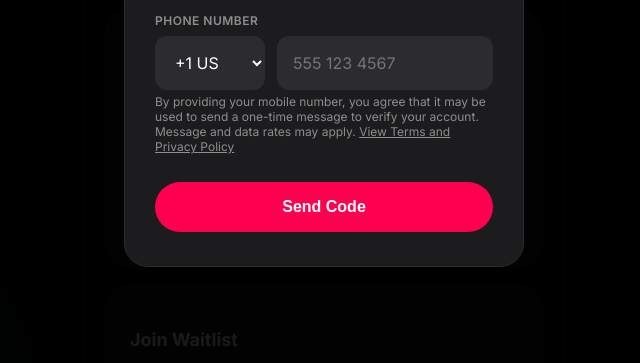
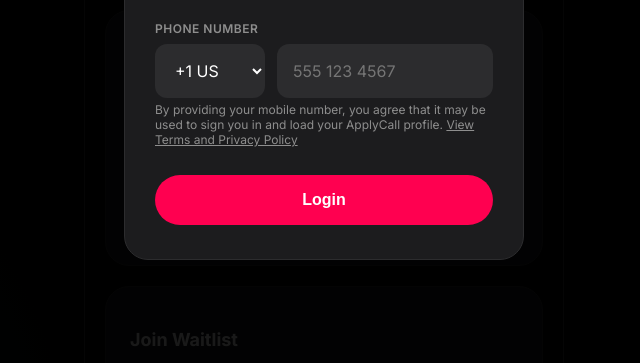
Before and after one commit to applycalljobs/betatest, a plain HTML site: page index.html in a window 1280 px wide. Both pictures are taken after a click on the button "Login". Shown: the part 338-701 px from the top of the page, without its empty margins (316-956 px from the left). Drawn offline with Linux system fonts and the light colour scheme.

Commit message:
Add files via upload

```diff
--- a/index.html
+++ b/index.html
@@ -45,10 +45,10 @@
             </div>
           </div>
           <p class="form-note" style="text-align: left; font-size: 12px; margin-top: 4px;">
-            By providing your mobile number, you agree that it may be used to send a one-time message to verify your account. Message and data rates may apply.
+            By providing your mobile number, you agree that it may be used to sign you in and load your ApplyCall profile.
             <a href="#" id="login-terms-link" style="color: var(--muted); text-decoration: underline;">View Terms and Privacy Policy</a>
           </p>
-          <button id="btn-request-otp" class="button" style="margin-top: 16px;">Send Code</button>
+          <button id="btn-request-otp" class="button" style="margin-top: 16px;">Login</button>
         </div>
         <div id="step-otp" class="hidden">
           <p class="subtitle">Enter the 6-digit code sent to your phone.</p>
```
